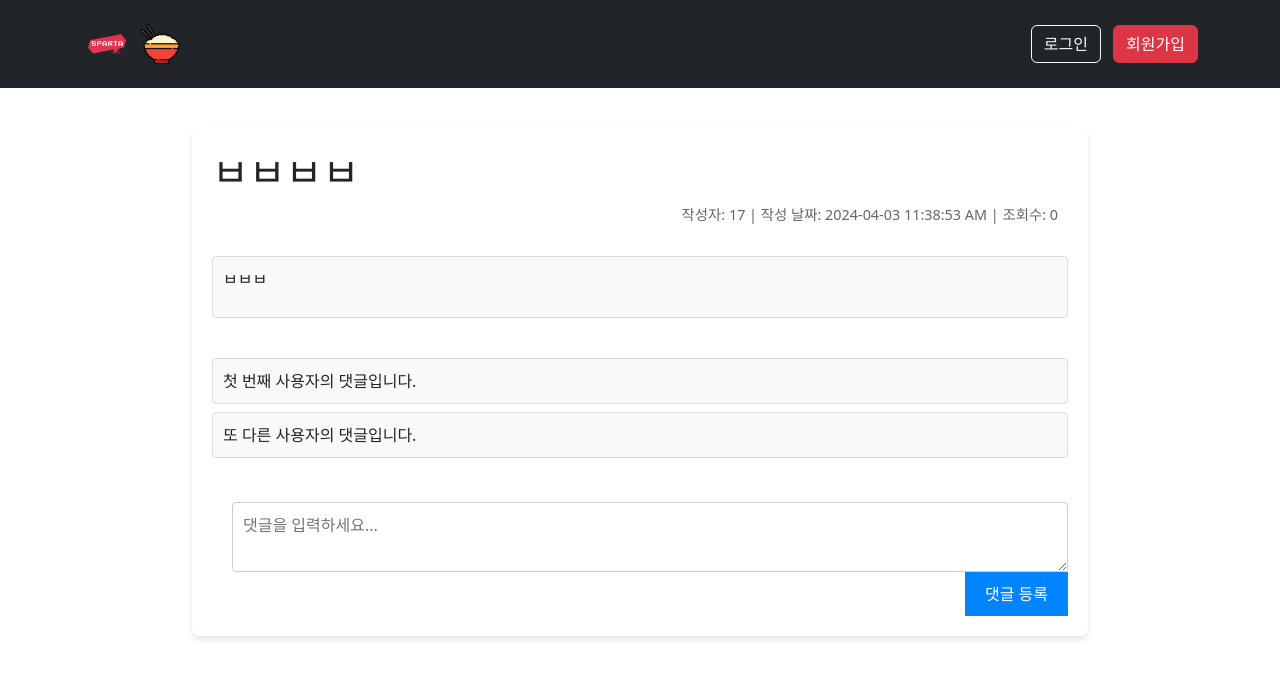
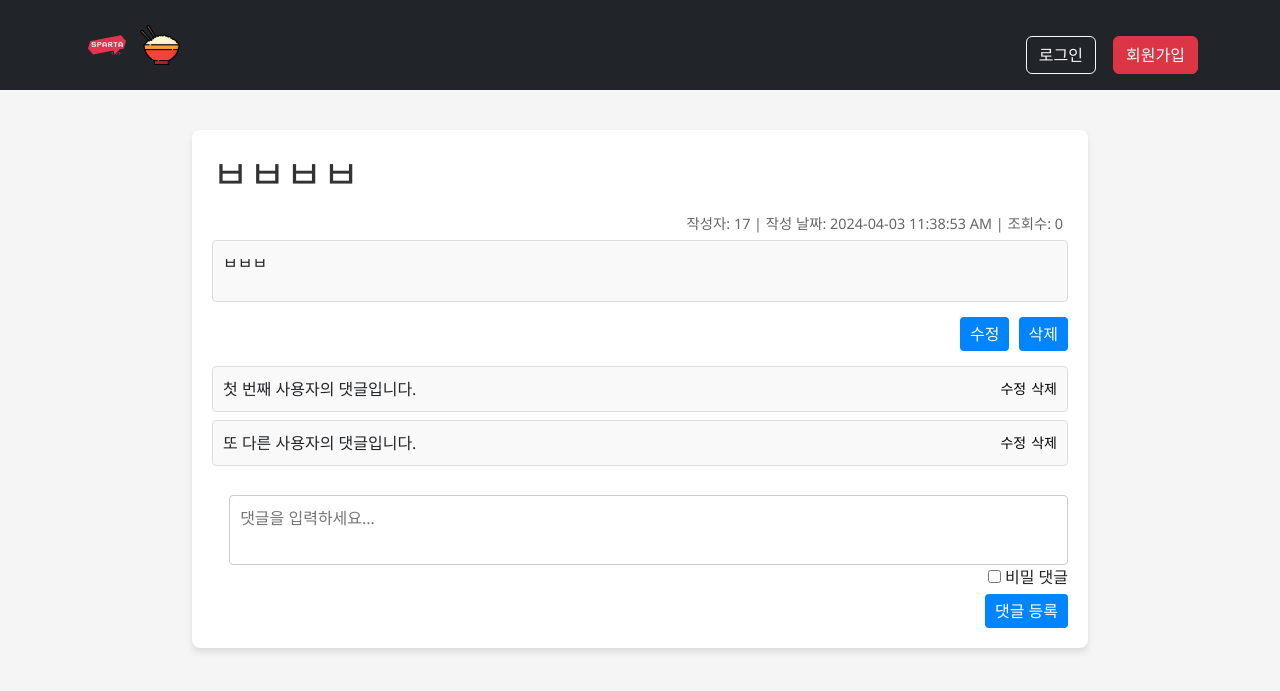
Before and after one commit to hjn5018/jeom-me-choo, a Flask app: page /post_content?post_id=17 in a window 1280 px wide. Shown: the top 691 px of the page. Run offline with Flask 3, Linux system fonts and the light colour scheme; data comes from the database, SQL or seed files in the repository.

Commit message:
수정 삭제 버튼 추가

```diff
--- a/templates/post_content.html
+++ b/templates/post_content.html
@@ -1,8 +1,11 @@
 <!DOCTYPE html>
-<html lang="ko">
+<html lang="en">
 <head>
     <meta charset="UTF-8">
+    <meta name="viewport" content="width=device-width, initial-scale=1">
     <title>간단한 게시판</title>
+    <link href="https://cdn.jsdelivr.net/npm/bootstrap@5.3.3/dist/css/bootstrap.min.css" rel="stylesheet"
+          integrity="sha384-QWTKZyjpPEjISv5WaRU9OFeRpok6YctnYmDr5pNlyT2bRjXh0JMhjY6hW+ALEwIH" crossorigin="anonymous">
     <style>
         body {
             font-family: 'Segoe UI', Tahoma, Geneva, Verdana, sans-serif;
@@ -18,6 +21,7 @@
             background-color: white;
             box-shadow: 0 4px 6px rgba(0, 0, 0, 0.1);
             border-radius: 8px;
+            position: relative;
         }
         h1 {
             color: #333;
@@ -27,16 +31,22 @@
             font-size: 0.9rem;
             color: #666;
             text-align: right;
-            padding: 10px;
+            padding: 5px; /* Reduced padding */
             border-radius: 4px;
-            margin-top: -10px; /* Adjusts the position slightly above its normal position */
+            margin: 5px 0; /* Adjusted margin for postInfo */
         }
         #postContent {
             background-color: #F9F9F9;
             border: 1px solid #ddd;
             padding: 10px;
-            margin: 20px 0;
+            margin: -5px 0; /* Adjusted margin */
             border-radius: 4px;
+        }
+        #editDeleteButtons {
+            text-align: right;
+            background-color: transparent;
+            border: none;
+            margin: -5px 0; /* Adjusted margin for buttons */
         }
         #commentSection {
             display: flex;
@@ -57,41 +67,68 @@
             border-radius: 4px;
         }
         #commentInput {
-            width: calc(100% - 20px);
+            width: 98%; /* Adjusted width */
             padding: 10px;
             border: 1px solid #ccc;
             border-radius: 4px;
             box-sizing: border-box;
-            margin-top: 20px;
+            margin-top: 5px;
+            resize: none; /* Disabled resizing */
         }
         button {
-            padding: 10px 20px;
+            padding: 5px 10px;
             background-color: #0084FF;
             color: white;
             border: none;
             border-radius: 4px;
             cursor: pointer;
             transition: background-color 0.3s ease;
-            margin-top: 10px;
+            margin-top: 20px;
+            margin-left: 5px; /* Space between buttons */
         }
         button:hover {
             background-color: #0056B3;
         }
+
+        #commentList li {
+    position: relative; /* Allows absolute positioning for the edit/delete text */
+    background-color: #F9F9F9;
+    border: 1px solid #ddd;
+    padding: 10px;
+    margin-bottom: 8px;
+    border-radius: 4px;
+    display: flex;
+    justify-content: space-between; /* Ensures space between comment text and actions */
+    align-items: center;
+}
+.comment-actions {
+    display: flex;
+    gap: 5px;
+}
+.comment-action {
+    cursor: pointer;
+    color: black;
+    font-size: 14px;
+}
+.comment-action:hover {
+    text-decoration: underline;
+}
+
+.comment-form {
+            display: flex;
+            flex-direction: column;
+            align-items: flex-end;
+            width: 100%;
+        }
+        .comment-secret {
+            align-self: flex-end;
+            margin-bottom: -15px; /* 비밀 댓글 체크박스와 라벨을 댓글 입력 필드 위로 조정 */
+        }
+
     </style>
 </head>
-<link href="https://cdn.jsdelivr.net/npm/bootstrap@5.3.3/dist/css/bootstrap.min.css" rel="stylesheet"
-integrity="sha384-QWTKZyjpPEjISv5WaRU9OFeRpok6YctnYmDr5pNlyT2bRjXh0JMhjY6hW+ALEwIH" crossorigin="anonymous">
-
 <body>
-    <script src="https://code.jquery.com/jquery-latest.min.js"></script>
-<script src="https://cdn.jsdelivr.net/npm/bootstrap@5.3.3/dist/js/bootstrap.bundle.min.js"
-        integrity="sha384-YvpcrYf0tY3lHB60NNkmXc5s9fDVZLESaAA55NDzOxhy9GkcIdslK1eN7N6jIeHz"
-        crossorigin="anonymous"></script>
-
-<!-- 헤더 불러오기 -->
-{% include 'header.html' %}
-
-<!-- 게시글 뿌리기 -->
+    {% include 'header.html' %}
     <div id="board">
         <h1>{{post.post_title}}</h1>
         <div id="postInfo">
@@ -100,20 +137,62 @@
         <div id="postContent">
             <p>{{post.post_content}}</p>
         </div>
+        <div id="editDeleteButtons">
+            <button onclick="editPost()">수정</button>
+            <button onclick="deletePost()">삭제</button>
+        </div>
         <div id="commentSection">
             <ul id="commentList">
-                <li>첫 번째 사용자의 댓글입니다.</li>
-                <li>또 다른 사용자의 댓글입니다.</li>
+                <li>
+                    첫 번째 사용자의 댓글입니다.
+                    <div class="comment-actions">
+                        <span class="comment-action" onclick="editComment()">수정</span>
+                        <span class="comment-action" onclick="deleteComment()">삭제</span>
+                    </div>
+                </li>
+                <li>
+                    또 다른 사용자의 댓글입니다.
+                    <div class="comment-actions">
+                        <span class="comment-action" onclick="editComment()">수정</span>
+                        <span class="comment-action" onclick="deleteComment()">삭제</span>
+                    </div>
+                </li>
                 <!-- 사용자가 추가한 댓글이 여기에 표시됩니다. -->
             </ul>
-            <textarea id="commentInput" placeholder="댓글을 입력하세요..."></textarea>
-            <button onclick="submitComment()">댓글 등록</button>
+            <div class="comment-form">
+                <textarea id="commentInput" placeholder="댓글을 입력하세요..."></textarea>
+                <div class="comment-secret">
+                    <input type="checkbox" id="is_secret_comment" class="is_secret_comment" value="Yes" name="is_secret">
+                    <label for="is_secret_comment">비밀 댓글</label>
+                </div>
+                <button onclick="submitComment()">댓글 등록</button>
         </div>
     </div>
+
     <script>
         function submitComment() {
             // Intentionally left blank to do nothing on button click.
         }
+
+        function editPost() {
+            // Implement edit post logic here.
+        }
+
+        function deletePost() {
+            // Implement delete post logic here.
+        }
+    function submitComment() {
+        // Intentionally left blank to do nothing on button click.
+    }
+
+    function editComment() {
+        alert("댓글 수정 기능이 여기에 구현됩니다.");
+    }
+
+    function deleteComment() {
+        alert("댓글 삭제 기능이 여기에 구현됩니다.");
+    }
+
     </script>
 </body>
 </html>
```
Also changed, not shown: templates/test.html (deleted, +0 -96 lines).
